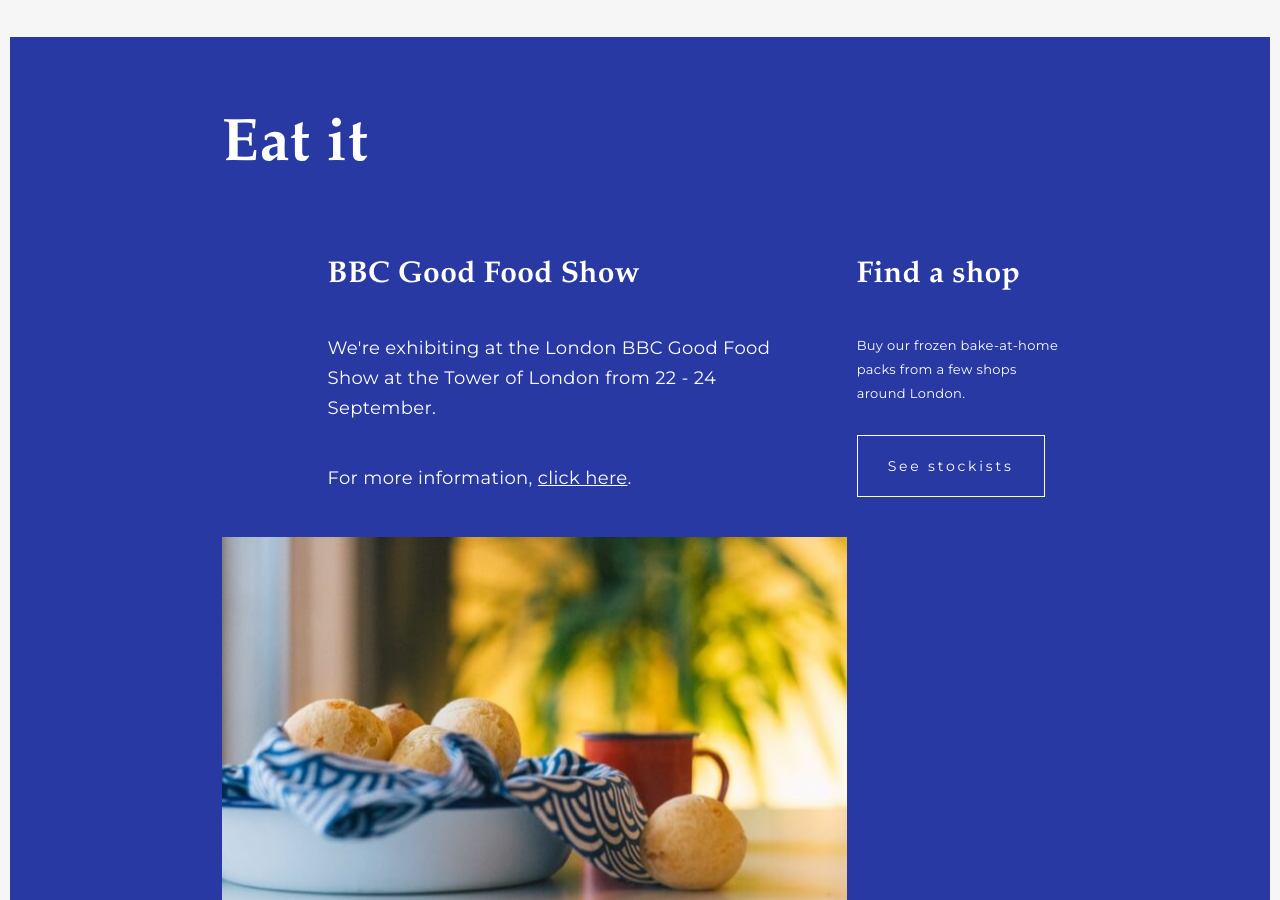
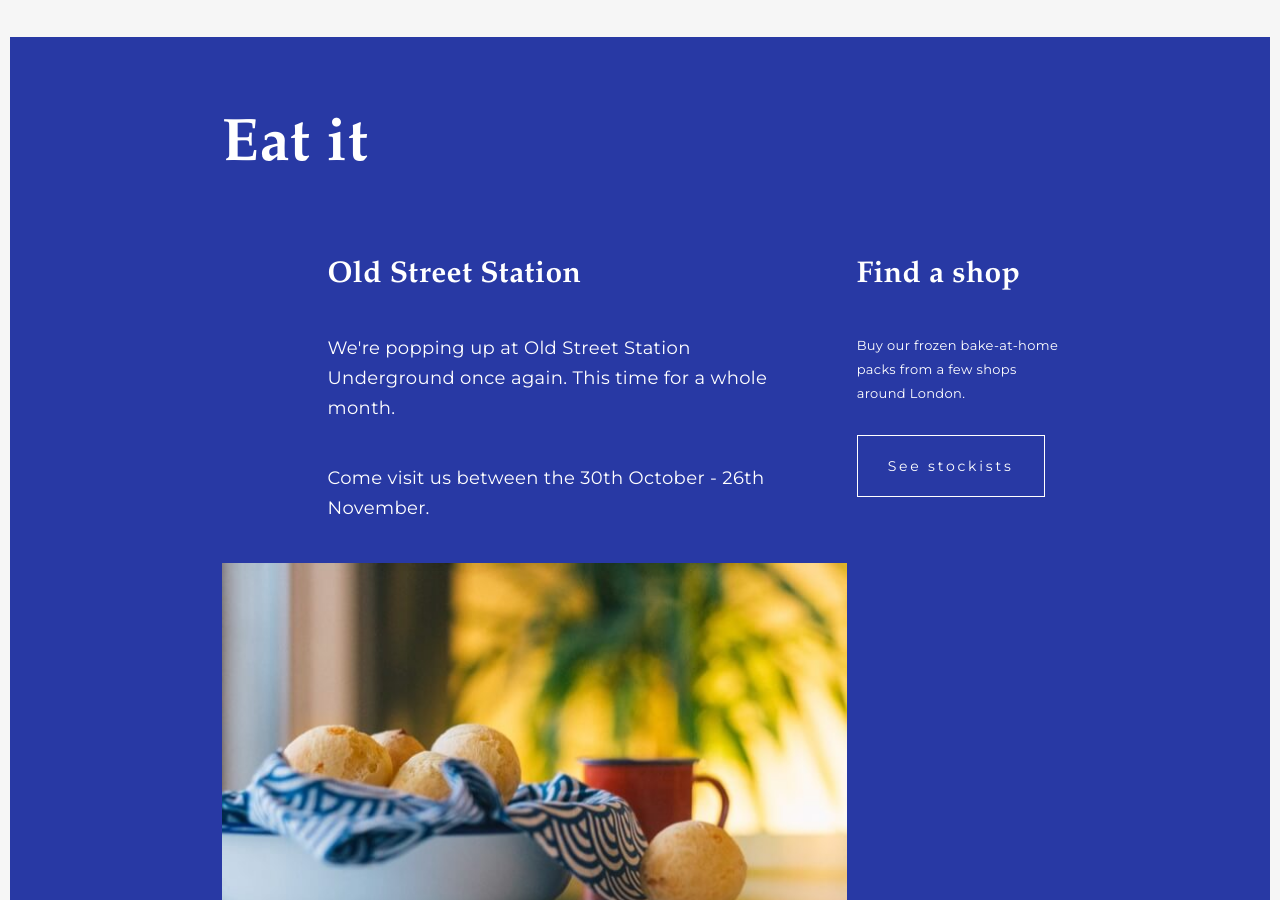
Before and after one commit to peduarte/dona-rita, a Jekyll site: the page built from index.html, in a window 1280 px wide and 900 px high, scrolled down 1452 px. Built offline with Jekyll 4.4.1, drawn with Linux system fonts in a browser that asks for light colours.

Commit message:
Update eat.liquid

```diff
--- a/_includes/eat.liquid
+++ b/_includes/eat.liquid
@@ -6,9 +6,9 @@
 
 <div class="grid">
 	<div class="col md-7 lg-5 md-push-1 lg-push-3">
-		<h3 class="measure-wider">BBC Good Food Show</h3>
-		<p class="measure-wider">We're exhibiting at the London BBC Good Food Show at the Tower of London from 22 - 24 September. </p>
-		<p class="measure-wider">For more information, <a href="https://www.bbcgoodfoodshow.com/feast-tower" target="_blank">click here</a>.</p>
+		<h3 class="measure-wider">Old Street Station</h3>
+		<p class="measure-wider">We're popping up at Old Street Station Underground once again. This time for a whole month.</p>
+		<p class="measure-wider">Come visit us between the 30th October - 26th November.</p>
 	</div>
 
 	<div class="col md-3 lg-2">
```
